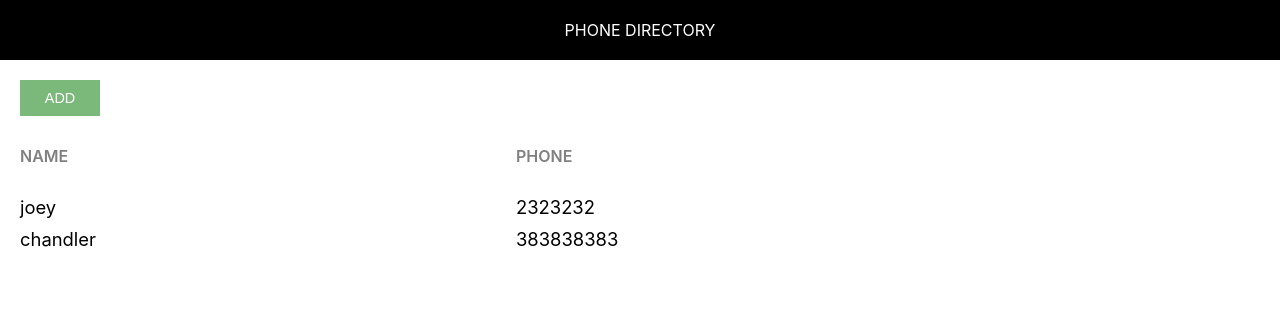
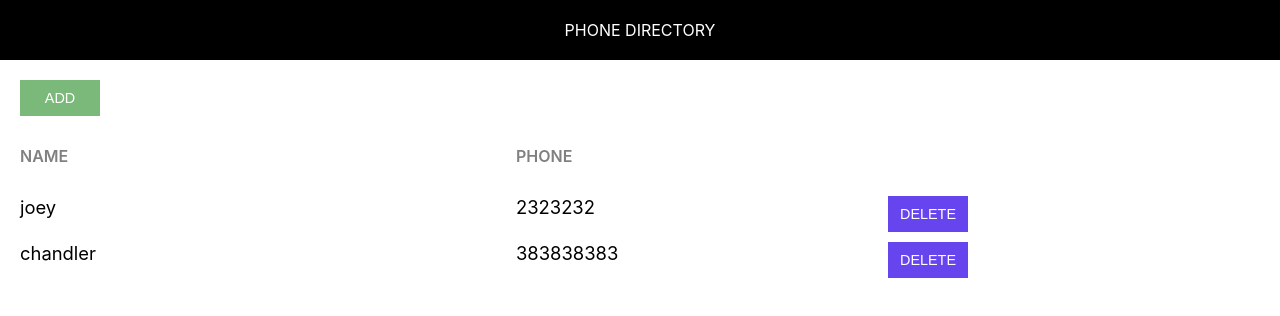
Before and after one commit to pavitkalra1/phone-directory, a React (Create React App) app: page / in a window 1280 px wide. Shown: the top 316 px of the page. Built offline with nearby package versions, Linux system fonts and the light colour scheme.

Commit message:
Dynamic Content: Added 'Delete' Button

```diff
--- a/src/App.css
+++ b/src/App.css
@@ -42,3 +42,7 @@
     color: #808080;
     text-transform: uppercase;
 }
+.delete-btn {
+    background: #6644ee;
+    color: #fff;
+}
--- a/src/App.js
+++ b/src/App.js
@@ -32,6 +32,9 @@
               return <div key={sub.id} className="grid-container">
                 <span className="grid-item">{sub.name}</span>
                 <span className="grid-item">{sub.phone}</span>
+                <span className="grid-item action-btn-container">
+                  <button className="custom-btn delete-btn">Delete</button>
+                </span>
               </div>
             })
           }
```
